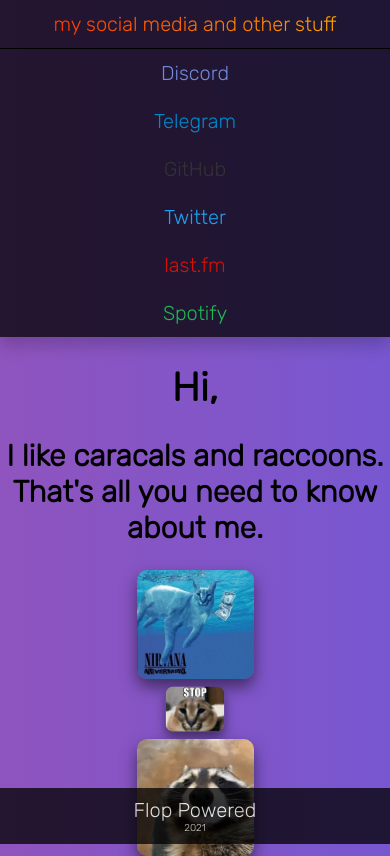
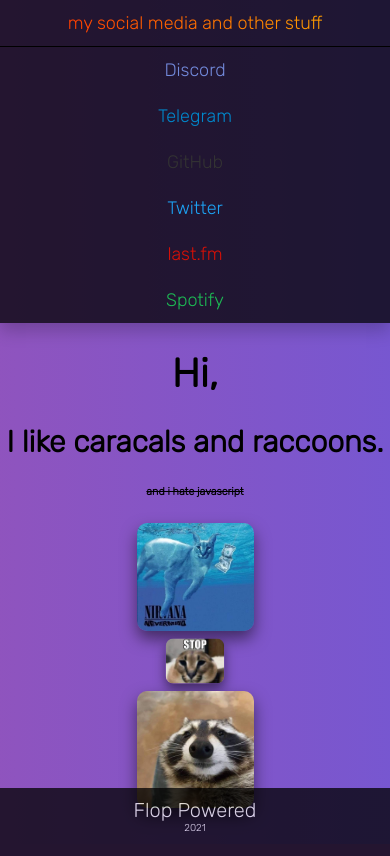
Before and after one commit to SovietUfo/sovietufo.tk, a PHP site: page / in a window 390 px wide. After the commit the page ends 831 px from the top, so only its background shows below. Run offline with PHP 8.4, Linux system fonts and the light colour scheme.

Commit message:
responsiw

```diff
--- a/index.html
+++ b/index.html
@@ -19,12 +19,9 @@
             <li><a href="https://www.last.fm/user/SovietUfo" target="_blank" class="lastfm">last.fm</a></li>
             <li><a href="https://open.spotify.com/user/arcadeaddicted?si=1c8f37c5dc3a47ac" target="_blank" class="spotify">Spotify</a></li>
         </ul>
-        <h1>
-            Hi,
-        </h1>
-        <h2>
-            I like <a href="https://www.google.com/search?q=big+floppa" target="_blank">caracals</a> and raccoons. <br> That's all you need to know about me.
-        </h2>
+        <h1>Hi,</h1>
+        <h2>I like <a href="https://www.google.com/search?q=big+floppa" target="_blank">caracals</a> and raccoons.</h2>
+        <h6><s>and i hate javascript</s></h6>
         <img src="images/floppvana.jpg" class="floppa">
         <img src="images/stop.jpg" class="floppa2">
         <img src="images/selfie.jpg" class="selfie">
--- a/style.css
+++ b/style.css
@@ -24,7 +24,7 @@ h1 {
 h2 {
     font-size: 30px;
 }
-h1, h2 {
+h1, h2, h6 {
     cursor: default;
     text-align: center;
 }
@@ -168,7 +168,7 @@ img {
 div span {
     opacity: 1;
 }
-@media screen and (max-width: 875px) {
+@media screen and (max-width: 750px) {
     li {
         display: block;
         width: 100%;
@@ -179,6 +179,7 @@ div span {
     }
     li a {
         width: 100%;
+        font-size: 18px !important;
     }
     img {
         display: block;
@@ -189,6 +190,19 @@ div span {
     }
     .floppa2 {
         transform: scale(0.75);
+    }
+    ::-webkit-scrollbar {
+        display: none;
+    }
+}
+@media screen and (max-width: 1400px) {
+    li a {
+        font-size: 18px;
+    }
+}
+@media screen and (max-width: 1200px) {
+    li a {
+        font-size: 16px;
     }
 }
 .tecza {
```
